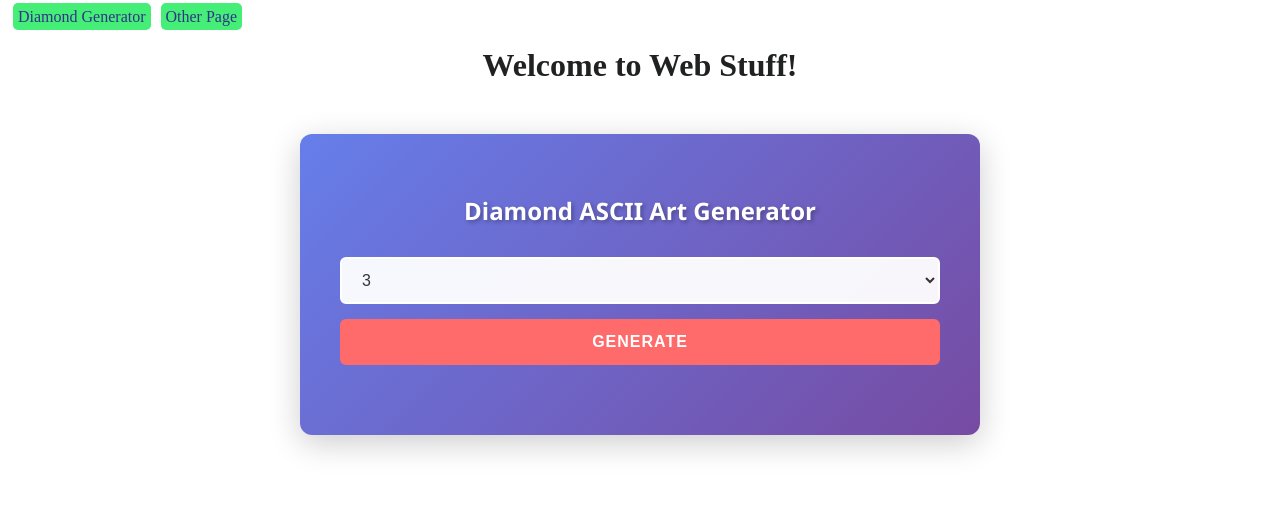
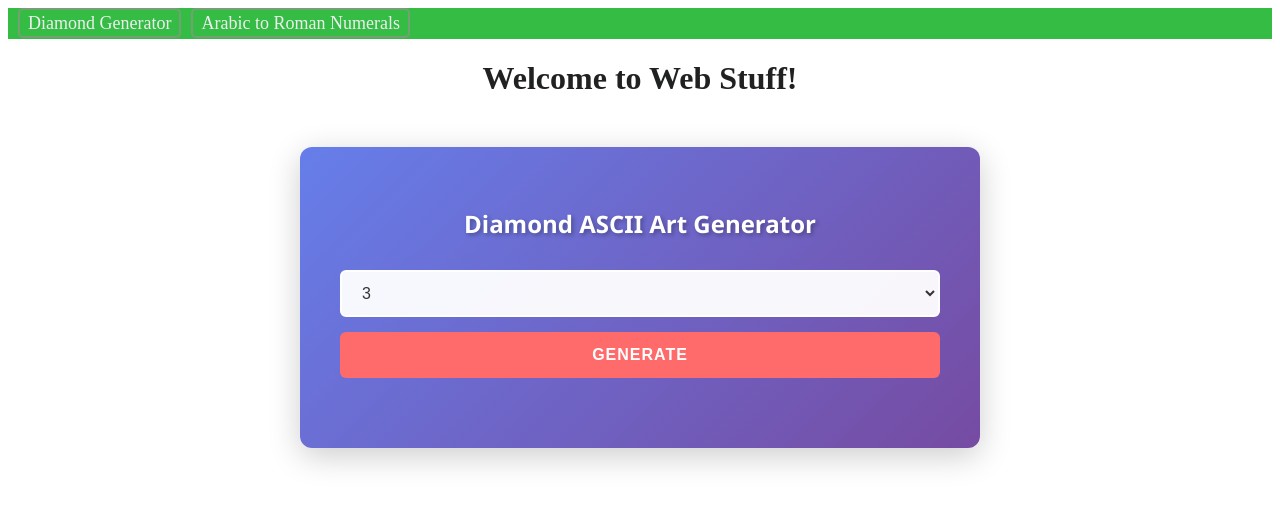
Before and after one commit to nickleus-j/webTrials, an Angular app in the folder WebStuff/: page /diamond in a window 1280 px wide. Shown: the top 506 px of the page. Built offline with nearby package versions, Linux system fonts and the light colour scheme.

Commit message:
Navigation css change

```diff
--- a/WebStuff/src/app/app.css
+++ b/WebStuff/src/app/app.css
@@ -1,8 +1,13 @@
+nav{
+    background:#34bc44;
+    padding: 5px;
+}
 nav a{
     text-decoration: none;
-    color: #338;
-    background: #4E7;
-    padding: 5px;
+    color: #eee;
     margin: 1px 5px;
+    border: 2px solid #75A075;
     border-radius: 5px;
+    padding: 3px 8px;
+    font-size: large;
 }
--- a/WebStuff/src/app/app.html
+++ b/WebStuff/src/app/app.html
@@ -1,6 +1,6 @@
 <nav class="nav">
     <a href="/diamond" routerLinkActive="active-link">Diamond Generator</a>
-    <a href="/" routerLinkActive="active-link">Other Page</a>
+    <a href="/" routerLinkActive="active-link">Arabic to Roman Numerals</a>
   </nav>
   <h1>Welcome to Web Stuff!</h1>
 
@@ -10,6 +10,4 @@
   <div class="content">
     <router-outlet />
   </div>
-
-
 </main>
--- a/WebStuff/src/app/diamond/diamond.html
+++ b/WebStuff/src/app/diamond/diamond.html
@@ -3,7 +3,9 @@
 
   <div class="control-group">
       <select [(ngModel)]="selectedSize" class="dropdown">
-        <option *ngFor="let size of sizes" [value]="size">{{ size }}</option>
+        @for (size of sizes; track size) {
+            <option [value]="size">{{ size }}</option>
+        }
       </select>
       <button (click)="generateDiamond()" class="generate-btn">Generate</button>
   </div>
```
